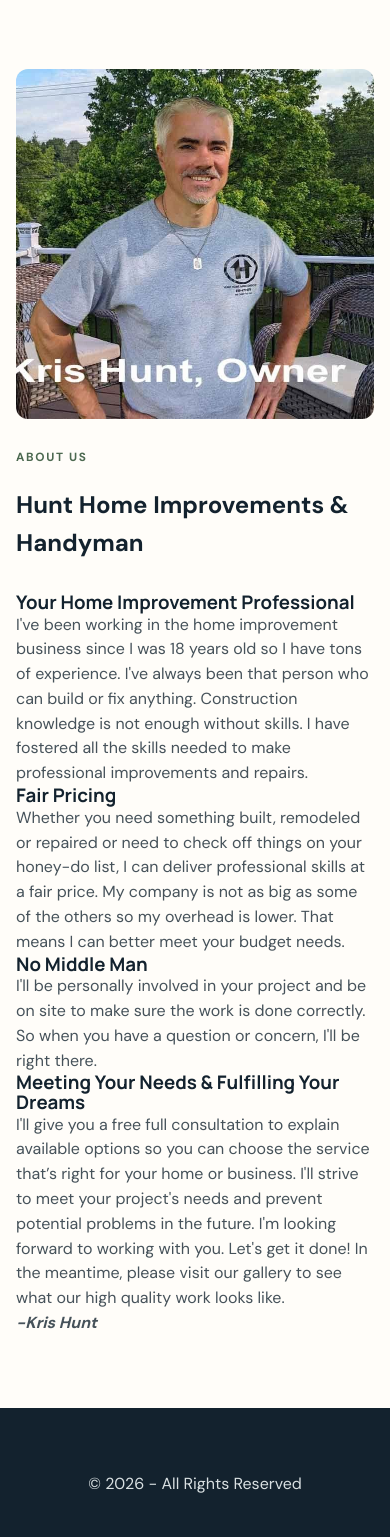
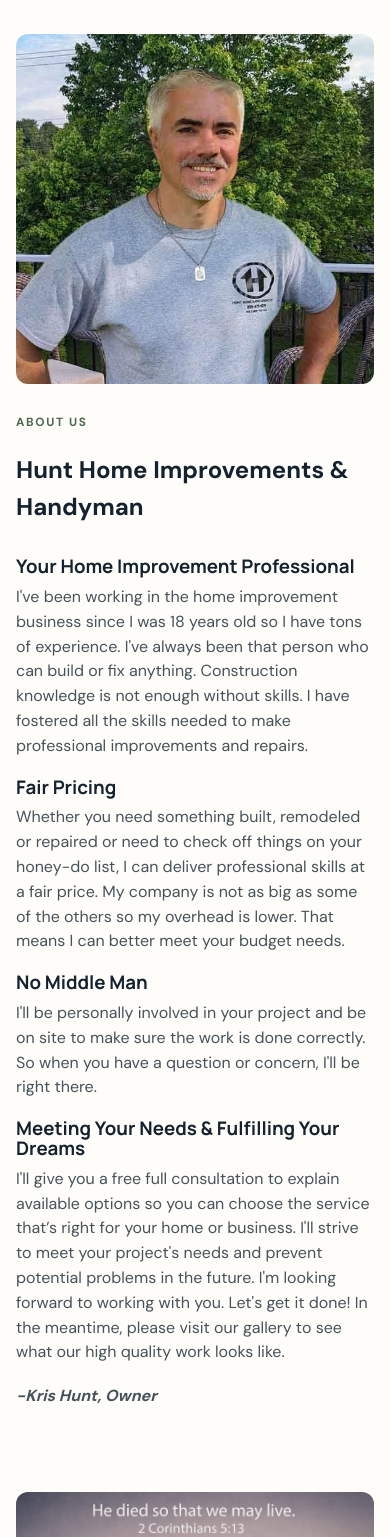
Before and after one commit to Digi-D/hunt-temp, a website: page public/about.html in a window 390 px wide. Shown: the part 107-1644 px from the top of the page. Drawn offline with Linux system fonts and the light colour scheme.

Commit message:
tuned the images

```diff
--- a/public/about.html
+++ b/public/about.html
@@ -1,25 +1,35 @@
 <!doctype html>
 <html lang="en">
+
 <head>
   <meta charset="utf-8">
   <meta name="viewport" content="width=device-width, initial-scale=1">
-    <meta name="description" content="About Hunt Home Improvements—trusted for expert remodeling, repairs, and handyman services with honest pricing and hands-on service.">
+  <meta name="description"
+    content="About Hunt Home Improvements—trusted for expert remodeling, repairs, and handyman services with honest pricing and hands-on service.">
   <title>About Us | Hunt Home Improvements</title>
   <link rel="icon" href="/assets/images/Hunt-Logo-Small.png">
   <link rel="preconnect" href="https://fonts.googleapis.com">
   <link rel="preconnect" href="https://fonts.gstatic.com" crossorigin>
-    <link href="https://fonts.googleapis.com/css2?family=DM+Sans:wght@400;500;600;700&family=Manrope:wght@600;700;800&display=swap" rel="stylesheet">
+  <link
+    href="https://fonts.googleapis.com/css2?family=DM+Sans:wght@400;500;600;700&family=Manrope:wght@600;700;800&display=swap"
+    rel="stylesheet">
   <link rel="stylesheet" href="/styles.css">
 </head>
-  <body>
+
+<body id="top">
   <a class="skip-link" href="#main">Skip to content</a>
-    <div class="topbar"><div class="shell topbar-inner"><span>Serving Lexington, KY & surrounding areas</span><a href="tel:8594756976">Call 859-475-6976</a></div></div>
+  <div class="topbar">
+    <div class="shell topbar-inner"><span>Serving Lexington, KY & surrounding areas</span><a href="tel:8594756976">Call
+        859-475-6976</a></div>
+  </div>
   <header class="site-header">
     <div class="shell header-inner">
-        <a class="brand" href="/#top" aria-label="Hunt Home Improvements home"><img src="/assets/images/Hunt-Logo.png" alt="Hunt Home Improvements"></a>
+      <a class="brand" href="/#top" aria-label="Hunt Home Improvements home"><img src="/assets/images/Hunt-Logo.png"
+          alt="Hunt Home Improvements"></a>
       <button class="menu-button" type="button" aria-expanded="false" aria-controls="site-nav">Menu</button>
       <nav id="site-nav" aria-label="Primary navigation">
-          <a href="/">Home</a><a href="/#services">Services</a><a href="/about" aria-current="page">About</a><a href="/gallery">Our work</a><a href="/#contact">Contact</a>
+        <a href="/">Home</a><a href="/#services">Services</a><a href="/about" aria-current="page">About</a><a
+          href="/gallery">Our work</a><a href="/#contact">Contact</a>
         <a class="button button-small" href="/#contact">Request an estimate</a>
       </nav>
     </div>
@@ -28,29 +38,50 @@
     <section class="section shell">
       <div class="about-grid">
         <div class="about-photo">
-            <img src="/assets/images/Hunt-Home-Improvements-Owner.jpg" alt="Kris Hunt, Owner of Hunt Home Improvements" style="border-radius: 12px;">
+          <img src="/assets/images/Hunt-Home-Improvements-Owner-cropped.jpg"
+            alt="Kris Hunt, Owner of Hunt Home Improvements" style="border-radius: 12px;">
         </div>
         <div class="about-copy">
           <p class="eyebrow">ABOUT US</p>
           <h1 style="margin-bottom: 2rem;">Hunt Home Improvements &amp; Handyman</h1>
 
           <h3>Your Home Improvement Professional</h3>
-            <p>I've been working in the home improvement business since I was 18 years old so I have tons of experience. I've always been that person who can build or fix anything. Construction knowledge is not enough without skills. I have fostered all the skills needed to make professional improvements and repairs.</p>
+          <p class="about-paragraph">I've been working in the home improvement business since I was 18 years old so I
+            have tons of experience.
+            I've always been that person who can build or fix anything. Construction knowledge is not enough without
+            skills. I have fostered all the skills needed to make professional improvements and repairs.</p>
 
           <h3>Fair Pricing</h3>
-            <p>Whether you need something built, remodeled or repaired or need to check off things on your honey-do list, I can deliver professional skills at a fair price. My company is not as big as some of the others so my overhead is lower. That means I can better meet your budget needs.</p>
+          <p class="about-paragraph">Whether you need something built, remodeled or repaired or need to check off things
+            on your honey-do list,
+            I can deliver professional skills at a fair price. My company is not as big as some of the others so my
+            overhead is lower. That means I can better meet your budget needs.</p>
 
           <h3>No Middle Man</h3>
-            <p>I'll be personally involved in your project and be on site to make sure the work is done correctly. So when you have a question or concern, I'll be right there.</p>
+          <p class="about-paragraph">I'll be personally involved in your project and be on site to make sure the work is
+            done correctly. So when
+            you have a question or concern, I'll be right there.</p>
 
           <h3>Meeting Your Needs &amp; Fulfilling Your Dreams</h3>
-            <p>I'll give you a free full consultation to explain available options so you can choose the service that’s right for your home or business. I'll strive to meet your project's needs and prevent potential problems in the future. I'm looking forward to working with you. Let's get it done! In the meantime, please visit our gallery to see what our high quality work looks like.</p>
-            <p><em><strong>-Kris Hunt</strong></em></p>
+          <p class="about-paragraph">I'll give you a free full consultation to explain available options so you can
+            choose the service that’s
+            right for your home or business. I'll strive to meet your project's needs and prevent potential problems in
+            the future. I'm looking forward to working with you. Let's get it done! In the meantime, please visit our
+            gallery to see what our high quality work looks like.</p>
+          <p><em><strong>-Kris Hunt, Owner</strong></em></p>
         </div>
+      </div>
+      <div style="margin-top: 4rem; text-align: center;">
+        <img src="/assets/images/Hunt-Home-Improvements-Veterans-Banner-Text.png" alt="Veterans Banner" style="max-width: 100%; border-radius: 12px; margin: 0 auto;">
       </div>
     </section>
   </main>
-    <footer><div class="shell" style="text-align: center;"><p>© 2026 - All Rights Reserved</p></div></footer>
+  <footer>
+    <div class="shell" style="text-align: center;">
+      <p>© 2026 - All Rights Reserved</p>
+    </div>
+  </footer>
   <script src="/app.js" defer></script>
 </body>
+
 </html>
--- a/public/styles.css
+++ b/public/styles.css
@@ -136,7 +136,8 @@
 .button-light {
     background: #fff;
     color: var(--ink);
-    border-color: #fff
+    border-color: #fff;
+    border: 1px solid black;
 }
 
 .button-light:hover {
@@ -175,7 +176,7 @@
 .hero-image {
     position: absolute;
     inset: 0;
-    background: linear-gradient(90deg, rgba(9, 22, 31, .93) 0%, rgba(9, 22, 31, .67) 44%, rgba(9, 22, 31, .18) 75%), url('/assets/images/Hunt-Home-Improvements-Remodeling-Gallery.jpg') center 43%/cover
+    background: linear-gradient(90deg, rgba(9, 22, 31, .93) 0%, rgba(9, 22, 31, .67) 44%, rgba(9, 22, 31, .18) 75%), url('/assets/images/Hunt-Home-Improvements-2.jpg') center 43%/cover
 }
 
 .hero-content {
@@ -234,11 +235,12 @@
     color: var(--blue);
     font-weight: 700;
     text-decoration-thickness: 1px;
-    text-underline-offset: .25rem
+    text-underline-offset: .25rem;
 }
 
 .hero .text-link {
-    color: #fff
+    color: #fff;
+    font-size: 1.45rem;
 }
 
 .proof {
@@ -296,7 +298,7 @@
 .contact-grid>div>p {
     max-width: 470px;
     color: var(--body);
-    margin: 0
+    margin: 0.5rem 0 1.2rem 0;
 }
 
 .services-grid {
@@ -603,6 +605,10 @@
 }
 
 @media(max-width:760px) {
+    .topbar {
+        display: none;
+    }
+
     .shell {
         width: min(100% - 32px, 1120px)
     }
@@ -655,7 +661,7 @@
     }
 
     .hero-image {
-        background: linear-gradient(90deg, rgba(9, 22, 31, .92), rgba(9, 22, 31, .48)), url('/assets/images/Hunt-Home-Improvements-Remodeling-Gallery.jpg') center/cover
+        background: linear-gradient(90deg, rgba(9, 22, 31, .92), rgba(9, 22, 31, .48)), url('/assets/images/Hunt-Home-Improvements-2.jpg') center/cover
     }
 
     .hero-actions {
@@ -732,6 +738,10 @@
         grid-column: auto;
         grid-row: auto;
         text-align: left
+    }
+
+    .text-link {
+        margin-top: 1.5rem;
     }
 }
 
```
Also changed, not shown: public/gallery.html (+1 -1 lines), public/index.html (+1 -1 lines), assets/images/Hunt-Home-Improvements-Owner-cropped.jpg (added). Lines whose indentation alone changed are shown as unchanged.
